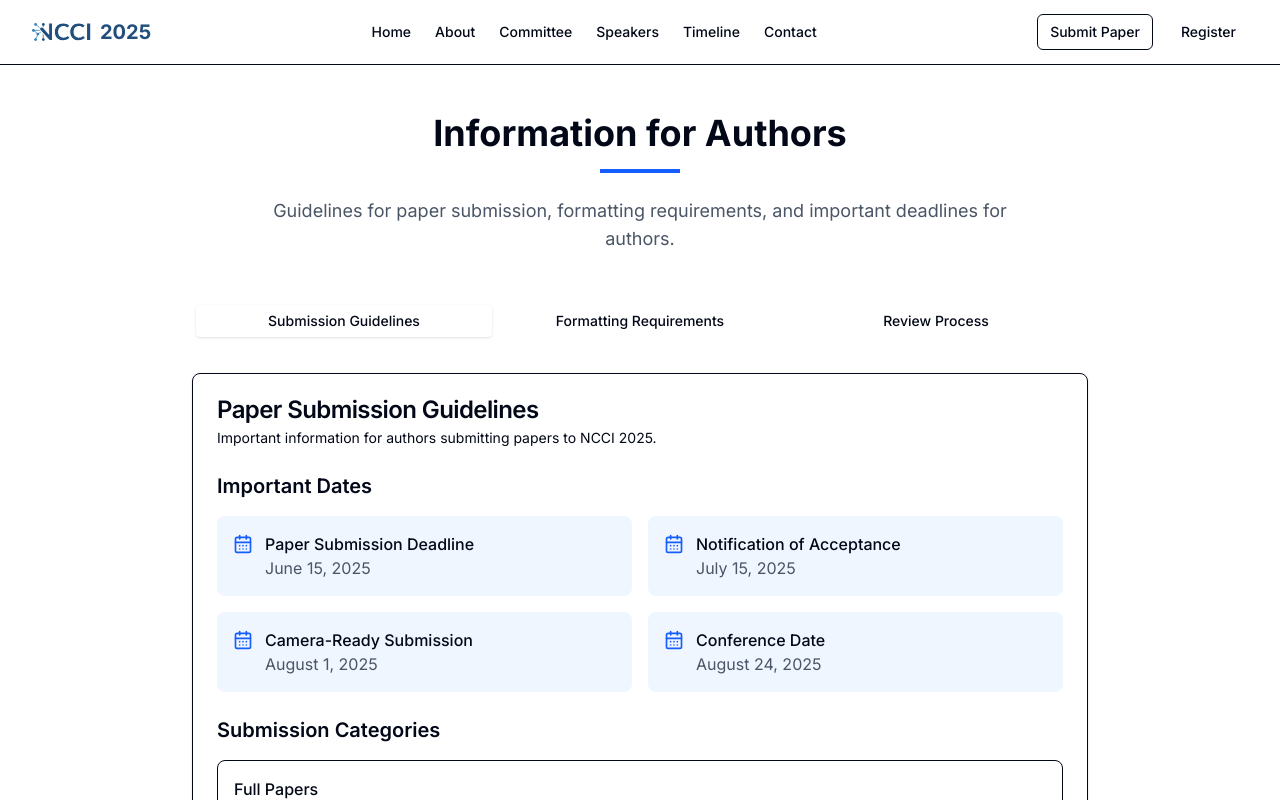
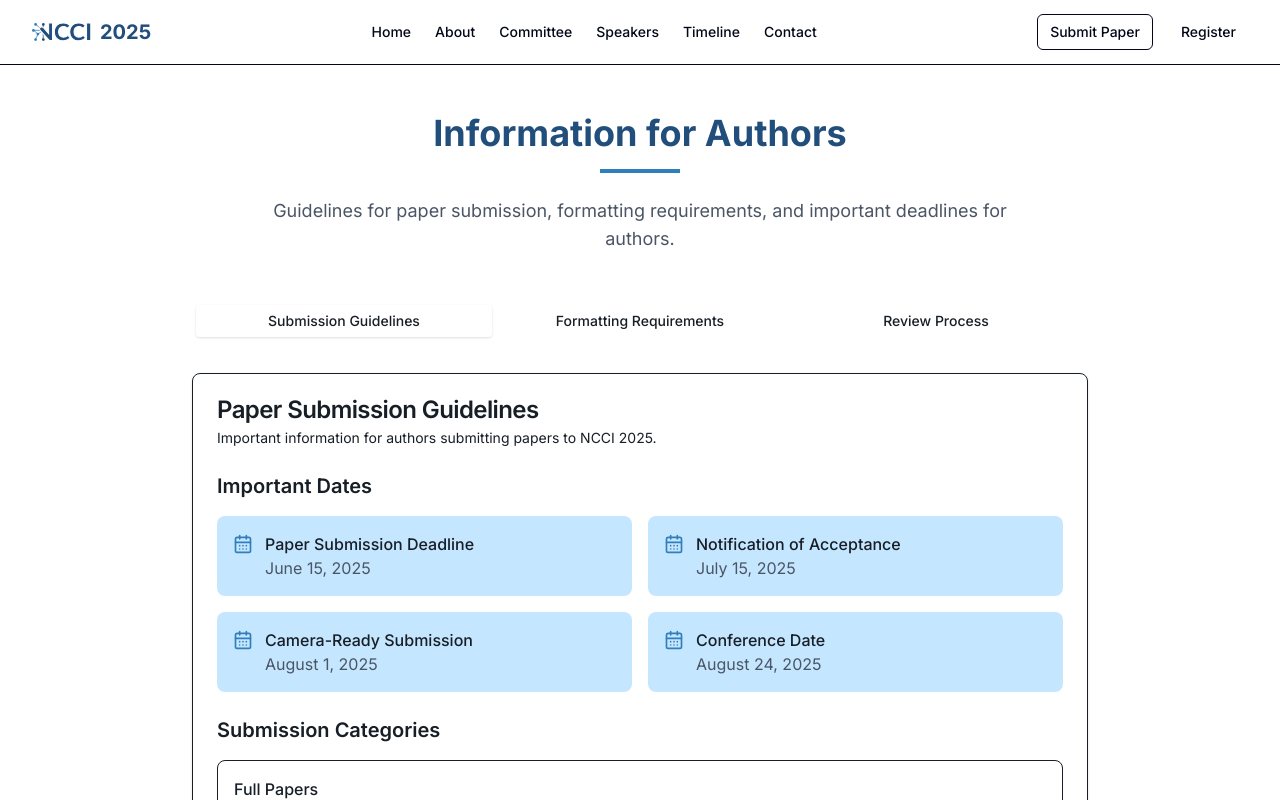
Before and after one commit to kucc1997/ncci-website, a Next.js app: page /authors in a window 1280 px wide. Shown: the top 800 px of the page. Built offline with nearby package versions, Linux system fonts and the light colour scheme.

Commit message:
chore: update authors page according to theme

```diff
--- a/src/app/authors/page.tsx
+++ b/src/app/authors/page.tsx
@@ -20,17 +20,17 @@ export default function AuthorsPage() {
 	return (
 		<div className="container px-4 md:px-6 py-12">
 			<div className="flex flex-col items-center text-center mb-12">
-				<h1 className="text-3xl md:text-4xl font-bold mb-4">
+				<h1 className="text-3xl md:text-4xl font-bold mb-4 text-[var(--bg-accent)]">
 					Information for Authors
 				</h1>
-				<div className="w-20 h-1 bg-blue-600 mb-6"></div>
+				<div className="w-20 h-1 bg-[var(--bg-accent2)] mb-6"></div>
 				<p className="text-lg text-gray-600 max-w-3xl">
 					Guidelines for paper submission, formatting requirements, and
 					important deadlines for authors.
 				</p>
 			</div>
 
-			<Tabs defaultValue="guidelines" className="max-w-4xl mx-auto">
+			<Tabs defaultValue="guidelines" className="max-w-4xl mx-auto text-[var(--bg-secondary-dark)]">
 				<TabsList className="grid w-full grid-cols-3 mb-8">
 					<TabsTrigger value="guidelines">Submission Guidelines</TabsTrigger>
 					<TabsTrigger value="format">Formatting Requirements</TabsTrigger>
@@ -50,15 +50,15 @@ export default function AuthorsPage() {
 							<div className="space-y-4">
 								<h3 className="text-xl font-semibold">Important Dates</h3>
 								<div className="grid grid-cols-1 md:grid-cols-2 gap-4">
-									<div className="flex items-start gap-3 p-4 bg-blue-50 rounded-lg">
-										<CalendarDays className="h-5 w-5 text-blue-600 mt-0.5" />
+									<div className="flex items-start gap-3 p-4 bg-[var(--bg-secondary)] rounded-lg">
+										<CalendarDays className="h-5 w-5 text-[var(--bg-accent2)] mt-0.5" />
 										<div>
 											<h4 className="font-medium">Paper Submission Deadline</h4>
 											<p className="text-gray-600">June 15, 2025</p>
 										</div>
 									</div>
-									<div className="flex items-start gap-3 p-4 bg-blue-50 rounded-lg">
-										<CalendarDays className="h-5 w-5 text-blue-600 mt-0.5" />
+									<div className="flex items-start gap-3 p-4 bg-[var(--bg-secondary)] rounded-lg">
+										<CalendarDays className="h-5 w-5 text-[var(--bg-accent2)] mt-0.5" />
 										<div>
 											<h4 className="font-medium">
 												Notification of Acceptance
@@ -66,15 +66,15 @@ export default function AuthorsPage() {
 											<p className="text-gray-600">July 15, 2025</p>
 										</div>
 									</div>
-									<div className="flex items-start gap-3 p-4 bg-blue-50 rounded-lg">
-										<CalendarDays className="h-5 w-5 text-blue-600 mt-0.5" />
+									<div className="flex items-start gap-3 p-4 bg-[var(--bg-secondary)] rounded-lg">
+										<CalendarDays className="h-5 w-5 text-[var(--bg-accent2)] mt-0.5" />
 										<div>
 											<h4 className="font-medium">Camera-Ready Submission</h4>
 											<p className="text-gray-600">August 1, 2025</p>
 										</div>
 									</div>
-									<div className="flex items-start gap-3 p-4 bg-blue-50 rounded-lg">
-										<CalendarDays className="h-5 w-5 text-blue-600 mt-0.5" />
+									<div className="flex items-start gap-3 p-4 bg-[var(--bg-secondary)] rounded-lg">
+										<CalendarDays className="h-5 w-5 text-[var(--bg-accent2)] mt-0.5" />
 										<div>
 											<h4 className="font-medium">Conference Date</h4>
 											<p className="text-gray-600">August 24, 2025</p>
@@ -158,7 +158,7 @@ export default function AuthorsPage() {
 
 								<div className="grid grid-cols-1 md:grid-cols-2 gap-4 mt-4">
 									<div className="flex items-start gap-3 p-4 border rounded-lg">
-										<FileText className="h-5 w-5 text-blue-600 mt-0.5" />
+										<FileText className="h-5 w-5 text-[var(--bg-accent2)] mt-0.5" />
 										<div>
 											<h4 className="font-medium">Paper Size</h4>
 											<p className="text-gray-600">
@@ -167,35 +167,35 @@ export default function AuthorsPage() {
 										</div>
 									</div>
 									<div className="flex items-start gap-3 p-4 border rounded-lg">
-										<FileText className="h-5 w-5 text-blue-600 mt-0.5" />
+										<FileText className="h-5 w-5 text-[var(--bg-accent2)] mt-0.5" />
 										<div>
 											<h4 className="font-medium">Margins</h4>
 											<p className="text-gray-600">1&quot; on all sides</p>
 										</div>
 									</div>
 									<div className="flex items-start gap-3 p-4 border rounded-lg">
-										<FileText className="h-5 w-5 text-blue-600 mt-0.5" />
+										<FileText className="h-5 w-5 text-[var(--bg-accent2)] mt-0.5" />
 										<div>
 											<h4 className="font-medium">Font</h4>
 											<p className="text-gray-600">Times New Roman, 10pt</p>
 										</div>
 									</div>
 									<div className="flex items-start gap-3 p-4 border rounded-lg">
-										<FileText className="h-5 w-5 text-blue-600 mt-0.5" />
+										<FileText className="h-5 w-5 text-[var(--bg-accent2)] mt-0.5" />
 										<div>
 											<h4 className="font-medium">Line Spacing</h4>
 											<p className="text-gray-600">Single-spaced</p>
 										</div>
 									</div>
 									<div className="flex items-start gap-3 p-4 border rounded-lg">
-										<FileText className="h-5 w-5 text-blue-600 mt-0.5" />
+										<FileText className="h-5 w-5 text-[var(--bg-accent2)] mt-0.5" />
 										<div>
 											<h4 className="font-medium">Column Format</h4>
 											<p className="text-gray-600">Two columns</p>
 										</div>
 									</div>
 									<div className="flex items-start gap-3 p-4 border rounded-lg">
-										<FileText className="h-5 w-5 text-blue-600 mt-0.5" />
+										<FileText className="h-5 w-5 text-[var(--bg-accent2)] mt-0.5" />
 										<div>
 											<h4 className="font-medium">File Format</h4>
 											<p className="text-gray-600">PDF</p>
@@ -281,8 +281,8 @@ export default function AuthorsPage() {
 								</p>
 
 								<div className="grid grid-cols-1 md:grid-cols-2 gap-4 mt-4">
-									<div className="flex items-start gap-3 p-4 bg-blue-50 rounded-lg">
-										<CheckCircle className="h-5 w-5 text-blue-600 mt-0.5" />
+									<div className="flex items-start gap-3 p-4 bg-[var(--bg-secondary)] rounded-lg">
+										<CheckCircle className="h-5 w-5 text-[var(--bg-accent2)] mt-0.5" />
 										<div>
 											<h4 className="font-medium">Originality and Novelty</h4>
 											<p className="text-gray-600">
@@ -290,8 +290,8 @@ export default function AuthorsPage() {
 											</p>
 										</div>
 									</div>
-									<div className="flex items-start gap-3 p-4 bg-blue-50 rounded-lg">
-										<CheckCircle className="h-5 w-5 text-blue-600 mt-0.5" />
+									<div className="flex items-start gap-3 p-4 bg-[var(--bg-secondary)] rounded-lg">
+										<CheckCircle className="h-5 w-5 text-[var(--bg-accent2)] mt-0.5" />
 										<div>
 											<h4 className="font-medium">Technical Quality</h4>
 											<p className="text-gray-600">
@@ -299,8 +299,8 @@ export default function AuthorsPage() {
 											</p>
 										</div>
 									</div>
-									<div className="flex items-start gap-3 p-4 bg-blue-50 rounded-lg">
-										<CheckCircle className="h-5 w-5 text-blue-600 mt-0.5" />
+									<div className="flex items-start gap-3 p-4 bg-[var(--bg-secondary)] rounded-lg">
+										<CheckCircle className="h-5 w-5 text-[var(--bg-accent2)] mt-0.5" />
 										<div>
 											<h4 className="font-medium">Relevance</h4>
 											<p className="text-gray-600">
@@ -308,8 +308,8 @@ export default function AuthorsPage() {
 											</p>
 										</div>
 									</div>
-									<div className="flex items-start gap-3 p-4 bg-blue-50 rounded-lg">
-										<CheckCircle className="h-5 w-5 text-blue-600 mt-0.5" />
+									<div className="flex items-start gap-3 p-4 bg-[var(--bg-secondary)] rounded-lg">
+										<CheckCircle className="h-5 w-5 text-[var(--bg-accent2)] mt-0.5" />
 										<div>
 											<h4 className="font-medium">Clarity and Presentation</h4>
 											<p className="text-gray-600">
@@ -317,8 +317,8 @@ export default function AuthorsPage() {
 											</p>
 										</div>
 									</div>
-									<div className="flex items-start gap-3 p-4 bg-blue-50 rounded-lg">
-										<CheckCircle className="h-5 w-5 text-blue-600 mt-0.5" />
+									<div className="flex items-start gap-3 p-4 bg-[var(--bg-secondary)] rounded-lg">
+										<CheckCircle className="h-5 w-5 text-[var(--bg-accent2)] mt-0.5" />
 										<div>
 											<h4 className="font-medium">Significance</h4>
 											<p className="text-gray-600">
@@ -326,8 +326,8 @@ export default function AuthorsPage() {
 											</p>
 										</div>
 									</div>
-									<div className="flex items-start gap-3 p-4 bg-blue-50 rounded-lg">
-										<CheckCircle className="h-5 w-5 text-blue-600 mt-0.5" />
+									<div className="flex items-start gap-3 p-4 bg-[var(--bg-secondary)] rounded-lg">
+										<CheckCircle className="h-5 w-5 text-[var(--bg-accent2)] mt-0.5" />
 										<div>
 											<h4 className="font-medium">References</h4>
 											<p className="text-gray-600">
@@ -345,7 +345,7 @@ export default function AuthorsPage() {
 
 								<div className="relative border-l-2 border-blue-200 pl-6 ml-4 space-y-6">
 									<div className="relative">
-										<div className="absolute -left-[29px] top-0 h-6 w-6 rounded-full bg-blue-600 flex items-center justify-center">
+										<div className="absolute -left-[29px] top-0 h-6 w-6 rounded-full bg-[var(--bg-accent2)] flex items-center justify-center">
 											<Clock className="h-3 w-3 text-white" />
 										</div>
 										<h4 className="font-medium">Initial Screening</h4>
@@ -353,13 +353,13 @@ export default function AuthorsPage() {
 											Papers are checked for formatting, plagiarism, and
 											relevance.
 										</p>
-										<p className="text-sm text-blue-600">
+										<p className="text-sm text-[var(--bg-accent2)]">
 											1-2 weeks after submission
 										</p>
 									</div>
 
 									<div className="relative">
-										<div className="absolute -left-[29px] top-0 h-6 w-6 rounded-full bg-blue-600 flex items-center justify-center">
+										<div className="absolute -left-[29px] top-0 h-6 w-6 rounded-full bg-[var(--bg-accent2)] flex items-center justify-center">
 											<Clock className="h-3 w-3 text-white" />
 										</div>
 										<h4 className="font-medium">Peer Review</h4>
@@ -367,13 +367,13 @@ export default function AuthorsPage() {
 											Each paper is reviewed by at least two independent
 											reviewers from the technical committee.
 										</p>
-										<p className="text-sm text-blue-600">
+										<p className="text-sm text-[var(--bg-accent2)]">
 											2-3 weeks after initial screening
 										</p>
 									</div>
 
 									<div className="relative">
-										<div className="absolute -left-[29px] top-0 h-6 w-6 rounded-full bg-blue-600 flex items-center justify-center">
+										<div className="absolute -left-[29px] top-0 h-6 w-6 rounded-full bg-[var(--bg-accent2)] flex items-center justify-center">
 											<Clock className="h-3 w-3 text-white" />
 										</div>
 										<h4 className="font-medium">Decision Making</h4>
@@ -381,13 +381,13 @@ export default function AuthorsPage() {
 											Based on reviewer feedback, papers are accepted, rejected,
 											or recommended for revision.
 										</p>
-										<p className="text-sm text-blue-600">
+										<p className="text-sm text-[var(--bg-accent2)]">
 											1 week after peer review
 										</p>
 									</div>
 
 									<div className="relative">
-										<div className="absolute -left-[29px] top-0 h-6 w-6 rounded-full bg-blue-600 flex items-center justify-center">
+										<div className="absolute -left-[29px] top-0 h-6 w-6 rounded-full bg-[var(--bg-accent2)] flex items-center justify-center">
 											<Clock className="h-3 w-3 text-white" />
 										</div>
 										<h4 className="font-medium">Notification</h4>
@@ -395,11 +395,11 @@ export default function AuthorsPage() {
 											Authors are notified of the decision along with reviewer
 											comments.
 										</p>
-										<p className="text-sm text-blue-600">July 15, 2025</p>
+										<p className="text-sm text-[var(--bg-accent2)]">July 15, 2025</p>
 									</div>
 
 									<div className="relative">
-										<div className="absolute -left-[29px] top-0 h-6 w-6 rounded-full bg-blue-600 flex items-center justify-center">
+										<div className="absolute -left-[29px] top-0 h-6 w-6 rounded-full bg-[var(--bg-accent2)] flex items-center justify-center">
 											<Clock className="h-3 w-3 text-white" />
 										</div>
 										<h4 className="font-medium">Camera-Ready Submission</h4>
@@ -407,7 +407,7 @@ export default function AuthorsPage() {
 											Authors of accepted papers submit the final version
 											addressing reviewer comments.
 										</p>
-										<p className="text-sm text-blue-600">August 1, 2025</p>
+										<p className="text-sm text-[var(--bg-accent2)]">August 1, 2025</p>
 									</div>
 								</div>
 							</div>
@@ -433,7 +433,7 @@ export default function AuthorsPage() {
 				</TabsContent>
 			</Tabs>
 
-			<div className="max-w-4xl mx-auto mt-12 bg-blue-50 p-6 rounded-lg">
+			<div className="max-w-4xl mx-auto mt-12 bg-[var(--bg-secondary)] p-6 rounded-lg">
 				<h2 className="text-xl font-bold mb-4">Publication Opportunities</h2>
 				<p className="mb-4">
 					Selected papers from NCCI 2025 will be published in a special edition of {" "}
```
